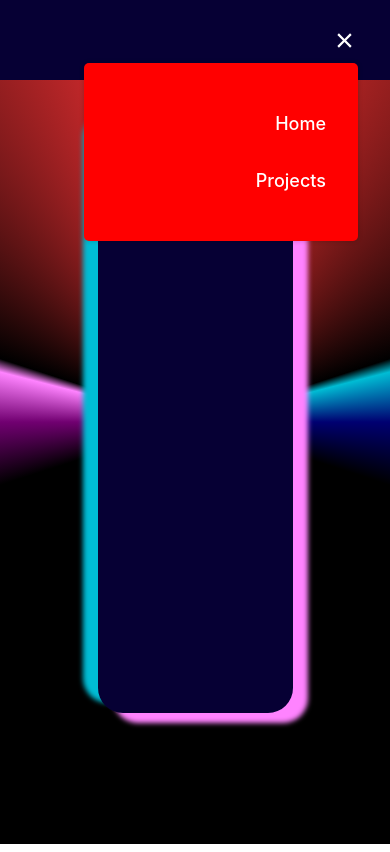
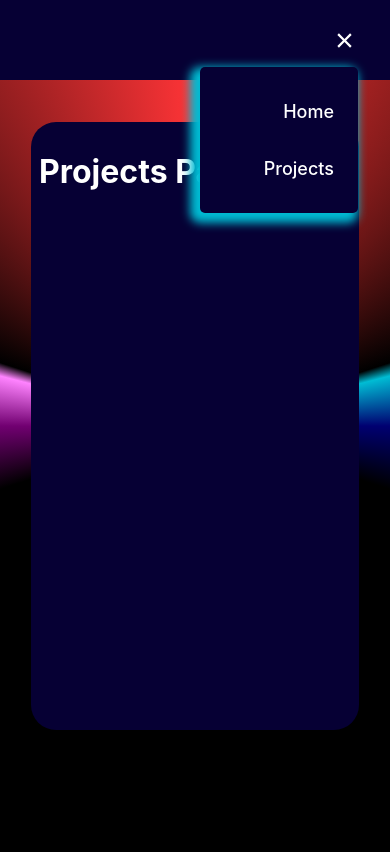
Before and after one commit to r-best/react-test, a React (Create React App) app: page /projects in a window 390 px wide. Both pictures are taken after a click on the icon 344 px from the left and 40 px from the top of the page. Built offline with nearby package versions, Linux system fonts and the light colour scheme.

Commit message:
Improving mobile layout

```diff
--- a/src/App.css
+++ b/src/App.css
@@ -4,7 +4,7 @@
   display: flex;
   flex-direction: column;
   align-items: center;
-  background: conic-gradient(from 0deg at 50% 50%, rgba(255, 52, 52, 1) 0%, rgba(0, 0, 0, 1) 20%, rgba(0, 188, 212, 1) 21%, rgba(0, 0, 113, 1) 25%, rgba(0, 0, 0, 1) 30%, rgba(0, 0, 0, 1) 70%, rgba(113, 0, 113, 1) 75%, rgb(255, 131, 255) 79%, rgba(0, 0, 0, 1) 80%, rgba(255, 52, 55, 1) 100%);
+  background: conic-gradient(from 0deg at 50% 50%, rgba(255, 52, 52, 1) 0%, rgba(0, 0, 0, 1) 20%, var(--blue-primary) 21%, var(--blue-secondary) 25%, rgba(0, 0, 0, 1) 30%, rgba(0, 0, 0, 1) 70%, var(--pink-secondary) 75%, var(--pink-primary) 79%, rgba(0, 0, 0, 1) 80%, rgba(255, 52, 55, 1) 100%);
 
   color: var(--font-color)
 }
--- a/src/components/navbar/Navbar.jsx
+++ b/src/components/navbar/Navbar.jsx
@@ -15,14 +15,18 @@ const Navbar = () => {
             </div>
             <div className='navbar__menu'>
                 {toggleMenu
-                    ? <RiCloseLine color="#fff" size={27} onClick={() => setToggleMenu(false)} />
-                    : <RiMenu3Line color="#fff" size={27} onClick={() => setToggleMenu(true)} />}
-                {toggleMenu && (
-                    <div className='navbar__menu-container'>
-                        <p><a href="/">Home</a></p>
-                        <p><a href="/projects">Projects</a></p>
-                    </div>
-                )}
+                    ? <RiCloseLine color="#fff" size={27} onClick={() => {
+                        document.getElementsByClassName('navbar__menu-container')[0].className = 'navbar__menu-container navbar__menu-container--close'
+                        setToggleMenu(false)
+                    }} />
+                    : <RiMenu3Line color="#fff" size={27} onClick={() => {
+                        document.getElementsByClassName('navbar__menu-container')[0].className = 'navbar__menu-container navbar__menu-container--open'
+                        setToggleMenu(true)
+                    }} />}
+                <div className='navbar__menu-container navbar__menu-container--close'>
+                    <p><a href="/">Home</a></p>
+                    <p><a href="/projects">Projects</a></p>
+                </div>
             </div>
         </div>
     )
--- a/src/components/navbar/navbar.css
+++ b/src/components/navbar/navbar.css
@@ -42,15 +42,14 @@
 
     text-align: end;
     /* background: var(--color-footer); */
-    background: red;
-    padding: 2rem;
+    background: var(--background-primary);
+    padding: 1rem 1.5rem;
     position: absolute;
     right: 0;
     top: 40px;
-    margin-top: 1rem;
-    min-width: 210px;
+    min-width: 110px;
     border-radius: 5px;
-    box-shadow: 0px 0px 5px rgba(0,0, 0,0.2);
+    box-shadow: -5px 5px 10px 5px var(--blue-primary);
 }
 
 .navbar__menu-container p {
@@ -59,8 +58,9 @@
 
 @media screen and (max-width: 700px) {
     .navbar {
-        padding: 2rem 4rem;
+        padding: 2rem;
     }
+
     .navbar__links-container {
         display: none;
     }
@@ -70,12 +70,14 @@
     }
 }
 
-@media screen and (max-width: 550px) {
-    .navbar {
-        padding: 2rem;
-    }
-
-    .navbar__menu-container {
-        top: 20px;
-    }
+.navbar__menu-container--close {
+    max-height: 0;
+    padding: 0;
+    box-shadow: none;
+    overflow: hidden;
+	transition: max-height,padding 0.2s ease-out;
 }
+.navbar__menu-container--open {
+    max-height: 1000px;
+	transition: max-height,padding 0.2s ease-in;
+}
--- a/src/containers/content/content.css
+++ b/src/containers/content/content.css
@@ -2,10 +2,21 @@
     display: flex;
     justify-content: space-between;
     flex-direction: row;
-    background-color: #060034;
+    background-color: var(--background-primary);
     /* background-color: #ffffff; */
     width: 50%;
     min-height: 70vh;
+    margin: 5vh 5vw;
+    padding: 1vh 2vw;
     border-radius: 25px;
-    box-shadow: -15px -10px 5px 0px rgba(0, 188, 212, 1), 15px 10px 5px 0px rgb(255, 131, 255);
+    box-shadow: -15px -10px 5px 0px var(--blue-primary), 15px 10px 5px 0px var(--pink-primary);
 }
+
+@media screen and (max-width: 700px) {
+    .content {
+        width: 80%;
+        /* border-radius: 0; */
+        /* margin: 2vh 5vw; */
+        box-shadow: none;
+    }
+}
--- a/src/containers/footer/footer.css
+++ b/src/containers/footer/footer.css
@@ -5,6 +5,5 @@
     flex-direction: row;
     height: 5rem;
     width: 100vw;
-    margin-top: 5vh;
     /* background-color: red; */
 }
--- a/src/containers/header/header.css
+++ b/src/containers/header/header.css
@@ -3,8 +3,7 @@
     justify-content: space-between;
     align-items: center;
     flex-direction: row;
-    background-color: #060034;
+    background-color: var(--background-primary);
     height: 5rem;
     width: 100vw;
-    margin-bottom: 5vh;
 }
--- a/src/index.css
+++ b/src/index.css
@@ -13,5 +13,11 @@ code {
 }
 
 :root {
-  --font-color: white
+  --font-color: white;
+  --background-primary: #060034;
+
+  --pink-primary: rgba(255, 131, 255, 1);
+  --pink-secondary: rgba(113, 0, 113, 1);
+  --blue-primary: rgba(0, 188, 212, 1);
+  --blue-secondary: rgba(0, 0, 113, 1);
 }
```
